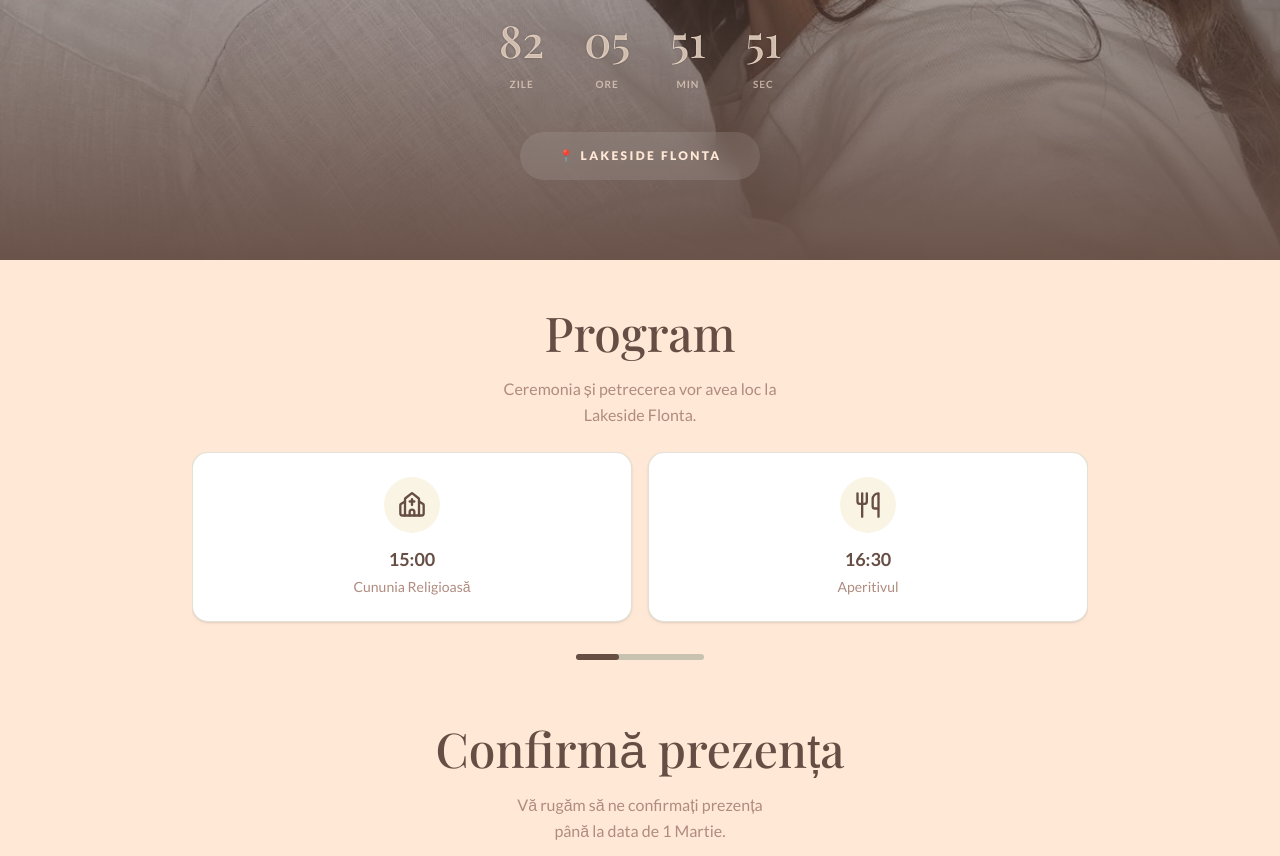
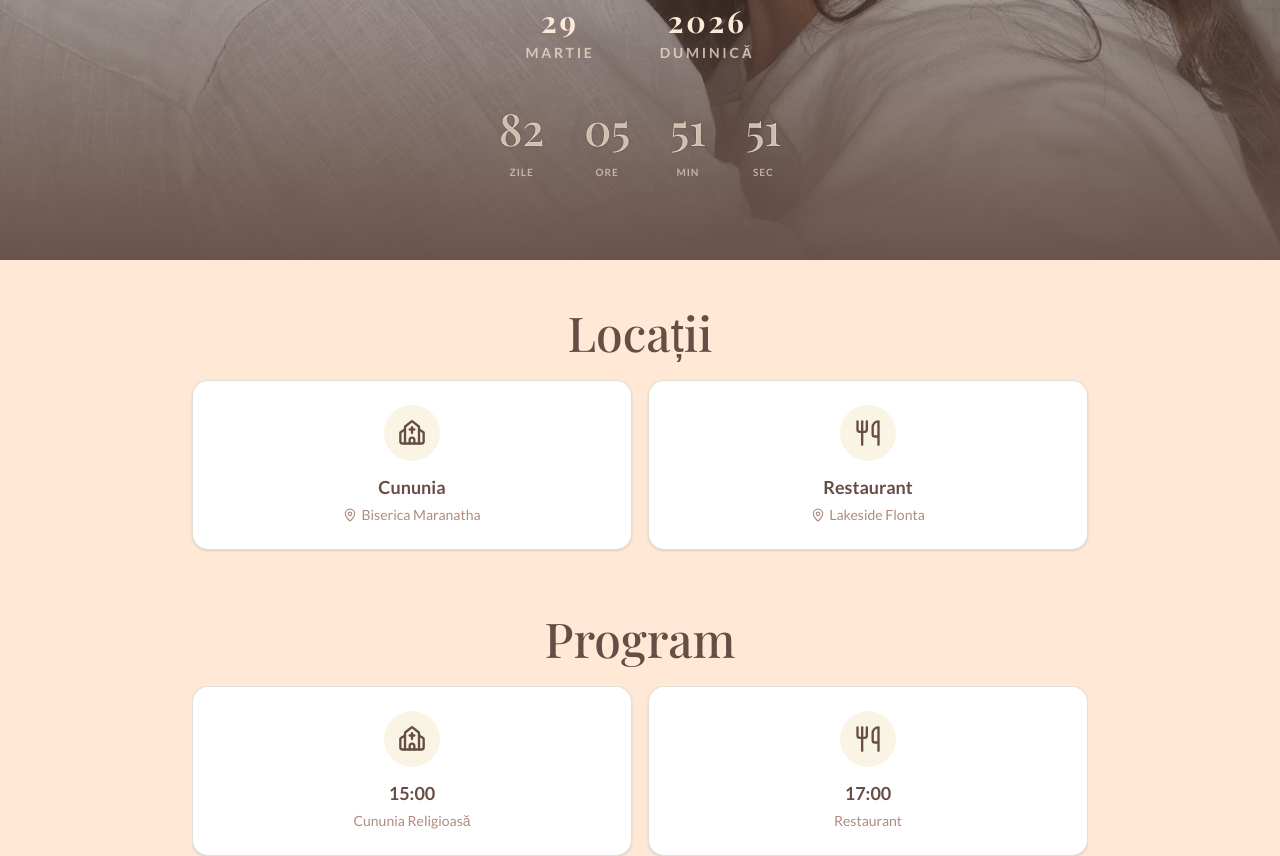
Before and after one commit to RazvanAga/razvanaga, a Next.js app: page /kasiia in a window 1280 px wide. Shown: the part 460-1316 px from the top of the page. Built offline with nearby package versions, Linux system fonts and the light colour scheme; a web font is replaced by a local one.

Commit message:
modificari

```diff
--- a/app/kasiia/page.tsx
+++ b/app/kasiia/page.tsx
@@ -2,7 +2,7 @@
 
 import Image from "next/image";
 import { useState, useRef, useEffect } from "react";
-import { Church, Utensils, Soup, Salad, UtensilsCrossed, Cake, Phone } from "lucide-react";
+import { Church, Utensils, Soup, Salad, UtensilsCrossed, Cake, Phone, MapPin } from "lucide-react";
 
 // --- Types ---
 type Guest = {
@@ -263,11 +263,11 @@ const ProgramTimeline = () => {
 
   const activities = [
     { time: "15:00", label: "Cununia Religioasă", icon: Church },
-    { time: "16:30", label: "Aperitivul", icon: Utensils },
-    { time: "18:00", label: "Supa", icon: Soup },
-    { time: "19:30", label: "Antreul", icon: Salad },
-    { time: "21:00", label: "Felul Principal", icon: UtensilsCrossed },
-    { time: "22:00", label: "Tortul", icon: Cake },
+    { time: "17:00", label: "Restaurant", icon: Utensils },
+    { time: "18:30", label: "Supa", icon: Soup },
+    { time: "20:00", label: "Antreul", icon: Salad },
+    { time: "21:30", label: "Felul Principal", icon: UtensilsCrossed },
+    { time: "22:30", label: "Tortul", icon: Cake },
   ];
 
   return (
@@ -438,15 +438,6 @@ export default function KasiiaPage() {
             <CountdownTimer />
           </div>
 
-          <div className="mt-6 flex flex-col items-center gap-4 sm:mt-10">
-            <a
-              href="https://www.google.com/maps/place/LakeSide+Pool+%26+Ballroom/@45.6876066,21.2375553,15z/data=!4m6!3m5!1s0x47455ea63ec2c3d1:0x64833cc2c242e0e4!8m2!3d45.684881!4d21.2377256!16s%2Fg%2F11gb3yskz2?entry=ttu&g_ep=EgoyMDI2MDEwNy4wIKXMDSoASAFQAw%3D%3D"
-              target="_blank"
-              className="flex w-[240px] items-center justify-center gap-2 rounded-full bg-white/10 py-4 text-xs font-black uppercase tracking-[0.2em] backdrop-blur-md transition-all hover:bg-white/20"
-            >
-              <span>📍 Lakeside Flonta</span>
-            </a>
-          </div>
         </div>
       </header>
 
@@ -457,12 +448,41 @@ export default function KasiiaPage() {
       >
 
         <div className="mx-auto max-w-4xl">
+          {/* Locatii */}
+          <div className="mb-16 text-center">
+            <h2 className="font-serif text-4xl font-medium text-[#664e44] sm:text-5xl">Locații</h2>
+            <div className="mt-6 flex gap-4">
+              <a
+                href="https://www.google.com/maps/place/Biserica+Adventist%C4%83+Maranatha/@45.7466411,21.2154907,17z/data=!3m1!4b1!4m6!3m5!1s0x47455d59d1680c25:0x712f6dbdb60dbab1!8m2!3d45.7466411!4d21.2154907!16s%2Fg%2F11xvz5_8v2?entry=ttu&g_ep=EgoyMDI2MDIyNS4wIKXMDSoASAFQAw%3D%3D"
+                target="_blank"
+                rel="noopener noreferrer"
+                className="flex flex-1 flex-col items-center rounded-2xl bg-white p-6 shadow-sm border border-[#c7c3b0]/50 transition-all hover:shadow-md"
+              >
+                <div className="mb-3 flex h-14 w-14 items-center justify-center rounded-full bg-[#faf4e5]">
+                  <Church className="h-7 w-7 text-[#664e44]" />
+                </div>
+                <span className="text-lg font-bold text-[#664e44]">Cununia</span>
+                <span className="mt-1 flex items-center gap-1 text-sm text-[#b08b7f] whitespace-nowrap"><MapPin className="h-3.5 w-3.5 shrink-0" />Biserica Maranatha</span>
+              </a>
+              <a
+                href="https://www.google.com/maps/place/LakeSide+Pool+%26+Ballroom/@45.6876066,21.2375553,15z/data=!4m6!3m5!1s0x47455ea63ec2c3d1:0x64833cc2c242e0e4!8m2!3d45.684881!4d21.2377256!16s%2Fg%2F11gb3yskz2?entry=ttu&g_ep=EgoyMDI2MDEwNy4wIKXMDSoASAFQAw%3D%3D"
+                target="_blank"
+                rel="noopener noreferrer"
+                className="flex flex-1 flex-col items-center rounded-2xl bg-white p-6 shadow-sm border border-[#c7c3b0]/50 transition-all hover:shadow-md"
+              >
+                <div className="mb-3 flex h-14 w-14 items-center justify-center rounded-full bg-[#faf4e5]">
+                  <Utensils className="h-7 w-7 text-[#664e44]" />
+                </div>
+                <span className="text-lg font-bold text-[#664e44]">Restaurant</span>
+                <span className="mt-1 flex items-center gap-1 text-sm text-[#b08b7f] whitespace-nowrap"><MapPin className="h-3.5 w-3.5 shrink-0" />Lakeside Flonta</span>
+              </a>
+            </div>
+          </div>
+
           {/* Program Timeline */}
           <div className="mb-16 text-center">
             <h2 className="font-serif text-4xl font-medium text-[#664e44] sm:text-5xl">Program</h2>
-            <p className="mx-auto mt-5 max-w-[280px] sm:max-w-lg leading-relaxed text-[#b08b7f] text-balance">
-              Ceremonia și petrecerea vor avea loc la <br className="hidden sm:block" /> Lakeside Flonta.
-            </p>
+
             <div className="mt-6">
               <ProgramTimeline />
             </div>
@@ -474,7 +494,7 @@ export default function KasiiaPage() {
             </h2>
 
             <p className="mx-auto mt-5 max-w-[280px] sm:max-w-lg leading-relaxed text-[#b08b7f] text-balance">
-              Vă rugăm să ne confirmați prezența <br className="hidden sm:block" /> până la data de 1 Martie.
+              Vă rugăm să ne confirmați prezența <br className="hidden sm:block" /> până la data de 15 Martie.
             </p>
           </div>
 
```
Also changed, not shown: .claude/settings.local.json.
